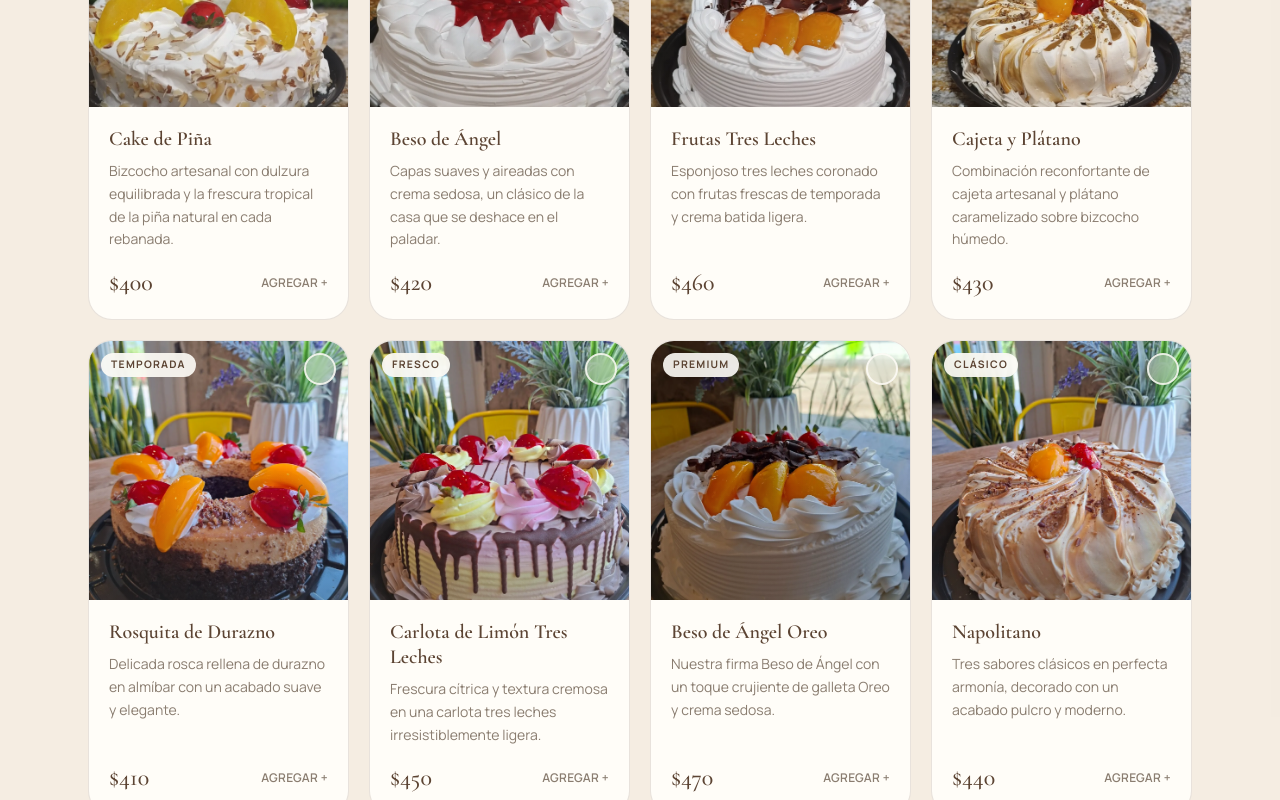
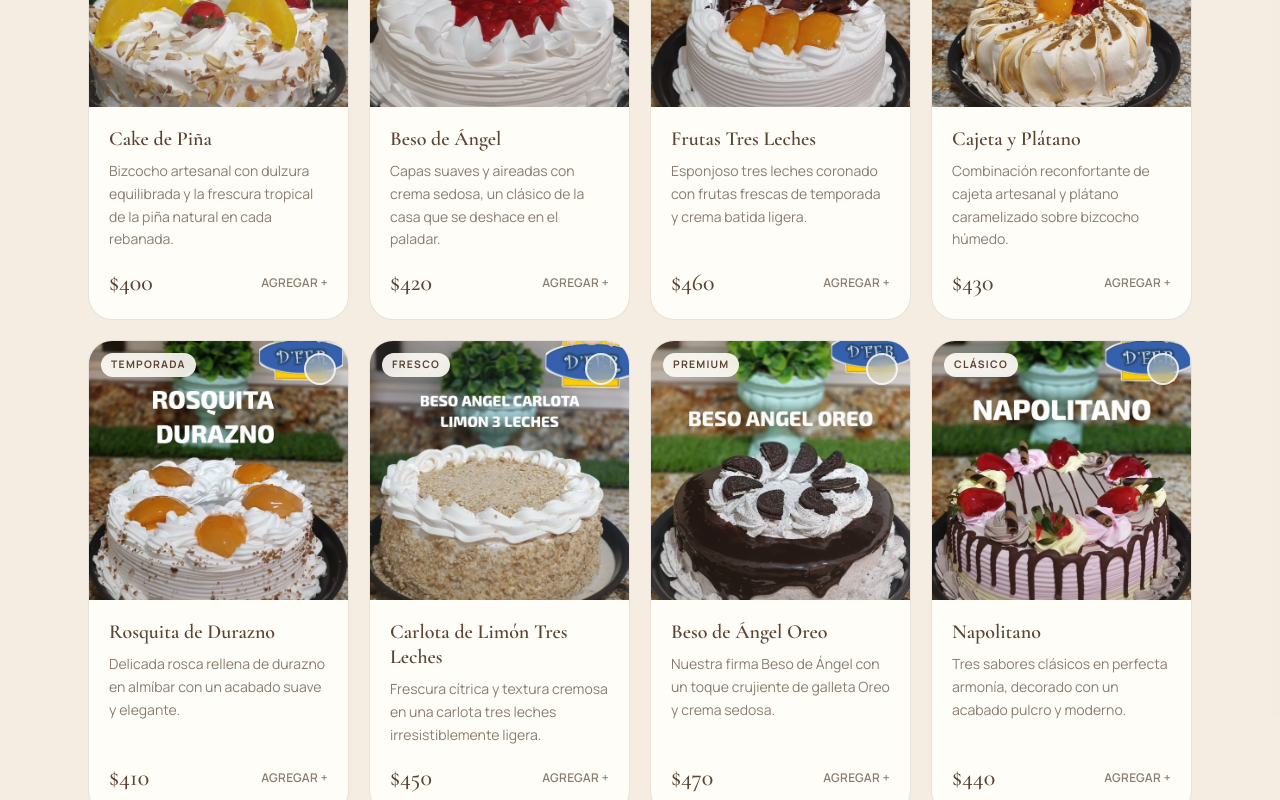
Before and after one commit to mael098/dise-o-web, a React (Vite) app: page / in a window 1280 px wide. Shown: the part 3348-4148 px from the top of the page. Built offline with nearby package versions, Linux system fonts and the light colour scheme.

Commit message:
fix a menu

```diff
--- a/src/component/Catalog.tsx
+++ b/src/component/Catalog.tsx
@@ -1,6 +1,6 @@
 import { motion } from 'framer-motion'
 import { cakes } from '../data/cakes'
-import { resolveImage } from '../lib/images'
+// import { resolveImage } from '../lib/images'
 import { fadeUp, staggerFast } from '../lib/motion'
 import { SectionHeading } from './ui/Primitives'
 import { CheckIcon } from './icons'
@@ -48,12 +48,12 @@ export default function Catalog({ selectedProducts, toggleProduct }: CatalogProp
                 >
                   <div className="relative aspect-square overflow-hidden">
                     <img
-                      src={resolveImage(cake.image) || '/placeholder.svg'}
+                      src={cake.image || '/placeholder.svg'}
                       alt={cake.name}
                       loading="lazy"
                       className="h-full w-full object-cover transition-transform duration-700 ease-out group-hover:scale-110"
                     />
-                    <div className="absolute inset-0 bg-gradient-to-t from-primary/35 via-transparent to-transparent opacity-70" />
+                    <div className="absolute inset-0 bg-linear-to-t from-primary/35 via-transparent to-transparent opacity-70" />
                     {cake.tag ? (
                       <span className="absolute left-3 top-3 rounded-full bg-ivory/90 px-2.5 py-1 text-[0.65rem] font-bold uppercase tracking-[0.12em] text-primary backdrop-blur">
                         {cake.tag}
```
